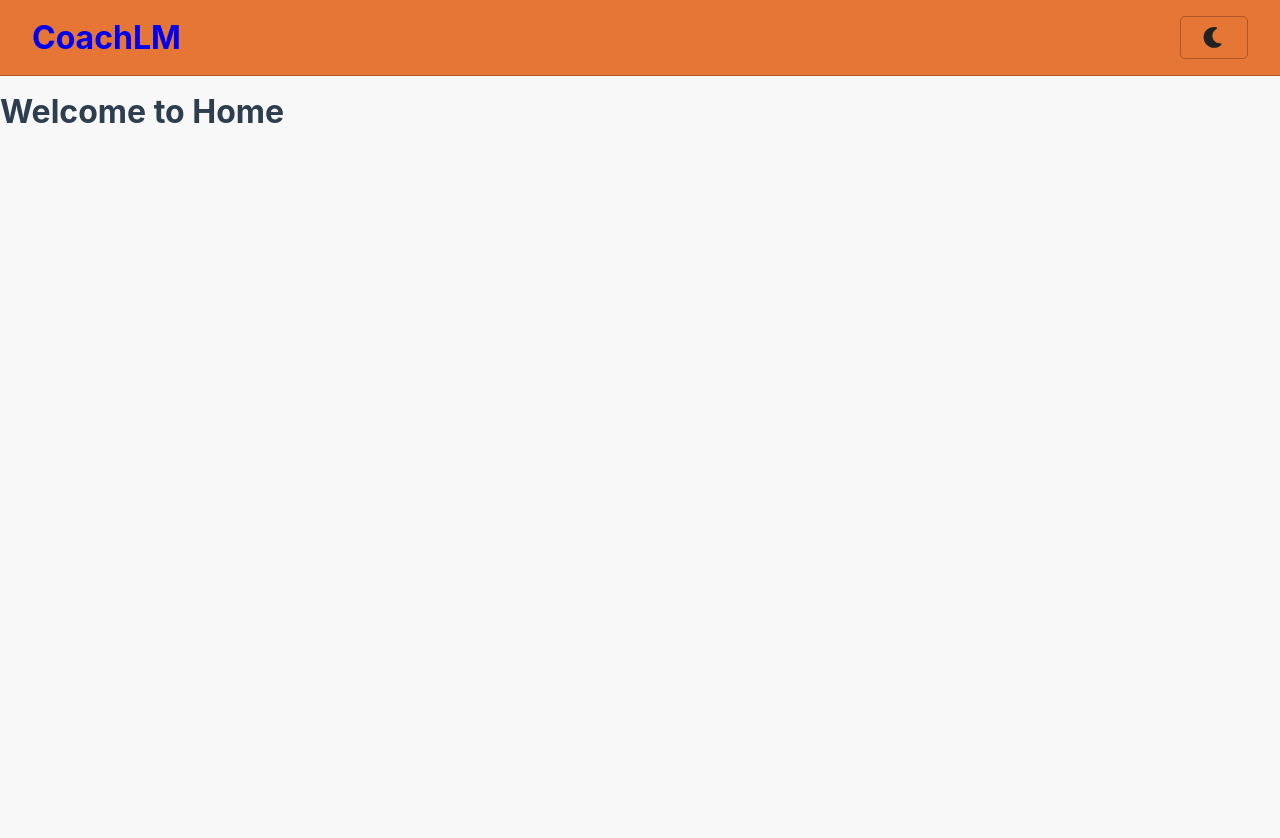
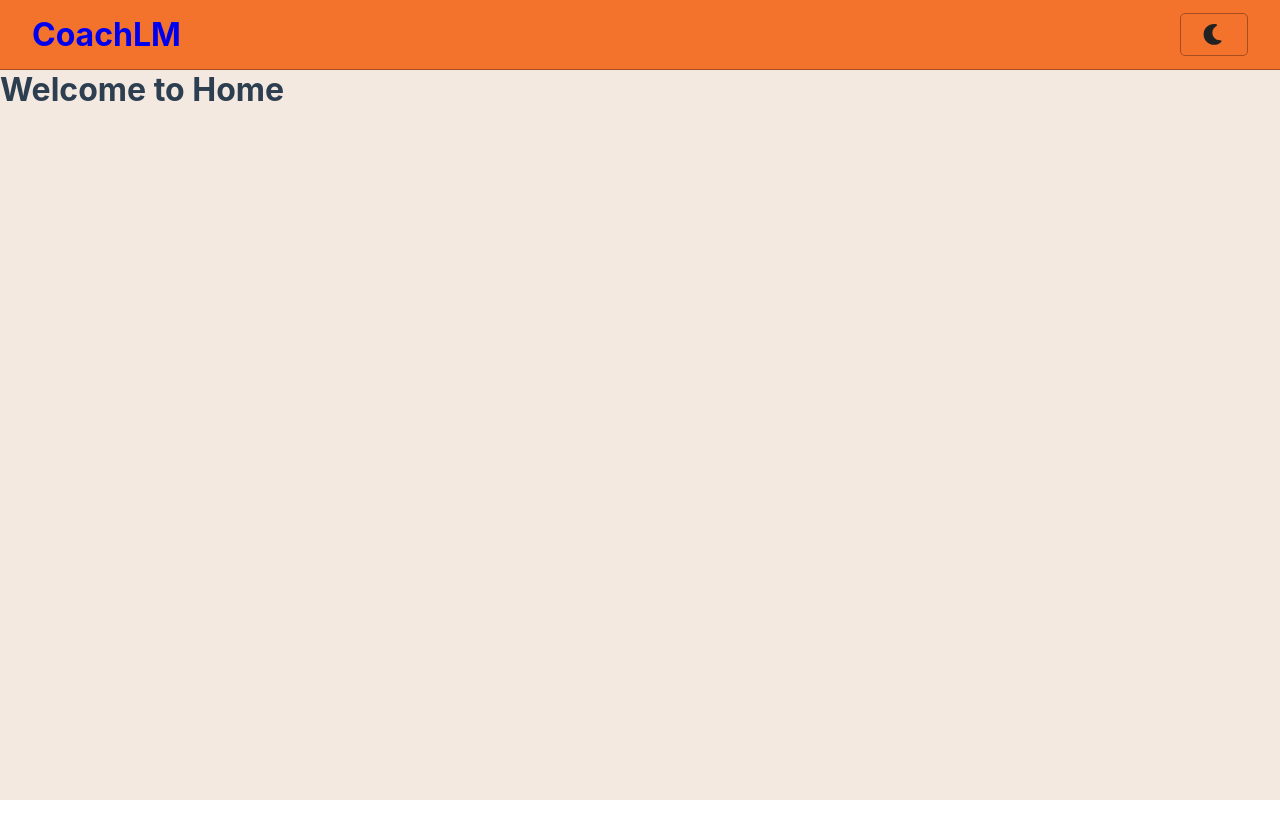
Before and after one commit to baptiste-dubillaud/coachlm, a Vue app in the folder frontend/: page / in a window 1280 px wide. Shown: the top 838 px of the page. After the commit the page ends 800 px from the top, so only its background shows below. Built offline with nearby package versions, Linux system fonts and the light colour scheme.

Commit message:
header height and scroll handling

```diff
--- a/frontend/src/App.vue
+++ b/frontend/src/App.vue
@@ -13,17 +13,14 @@ import AppHeader from "@/components/header/AppHeader.vue";
 
 <style scoped lang="scss">
 .app-container {
-    min-height: 100vh;
     display: flex;
+    flex: 1;
+    width: 100%;
+    height: calc(100vh - var(--vt-header-height));
+    overflow-y: auto;
     flex-direction: column;
     background-color: var(--vt-bg-primary);
     color: var(--vt-text-primary);
     font-family: var(--vt-font-family);
 }
-
-.main-content {
-    flex: 1;
-    width: 100%;
-    padding-top: 1rem;
-}
 </style>
--- a/frontend/src/assets/base.scss
+++ b/frontend/src/assets/base.scss
@@ -1,6 +1,6 @@
 :root {
     --vt-white: #ffffff;
-    --vt-white-soft: #f8f8f8;
+    --vt-white-soft: #f3e9e0;
     --vt-white-mute: #f2f2f2;
 
     --vt-black: #181818;
@@ -14,9 +14,9 @@
     --vt-font-family-mono: 'JetBrains Mono', 'Fira Code', Consolas, 'Courier New', monospace;
 
     // Accent colors for the app
-    --vt-accent-primary: #e67635;
-    --vt-accent-primary-dark: #b35426;
-    --vt-accent-primary-hover: #d1652c;
+    --vt-accent-primary: #f3722c;
+    --vt-accent-primary-dark:#a54d21;
+    --vt-accent-primary-hover: #f05a1a;
 
     --vt-red: #cf4333;
     --vt-red-hover: #cf3e2e;
@@ -42,6 +42,17 @@
     --vt-text-tertiary: var(--vt-black-mute);
     --vt-divider: var(--vt-divider-light-1);
 
+    // Scrollbar styling
+    --vt-scrollbar-bg: var(--vt-white-mute);
+    --vt-scrollbar-thumb: var(--vt-black-mute);
+    --vt-scrollbar-thumb-hover: var(--vt-black-soft);
+    --vt-scrollbar-width: 8px;
+    --vt-scrollbar-border-radius: 4px;
+    --vt-scrollbar-thumb-border: 2px solid var(--vt-scrollbar-bg);
+
+    // header height
+    --vt-header-height: 70px;
+
     // Smooth transitions for theme changes
     * {
         transition: background-color 0.3s ease, color 0.3s ease, border-color 0.3s ease;
@@ -58,4 +69,34 @@
     --vt-text-secondary: var(--vt-white-soft);
     --vt-text-tertiary: var(--vt-white-mute);
     --vt-divider: var(--vt-divider-dark-1);
+
+    // Scrollbar dark theme overrides
+    --vt-scrollbar-bg: var(--vt-black-mute);
+    --vt-scrollbar-thumb: var(--vt-white-mute);
+    --vt-scrollbar-thumb-hover: var(--vt-white-soft);
 }
+
+// Custom scrollbar styling for webkit browsers (Chrome, Safari, Edge)
+* {
+    scrollbar-width: thin;
+    scrollbar-color: var(--vt-scrollbar-thumb) var(--vt-scrollbar-bg);
+}
+
+*::-webkit-scrollbar {
+    width: var(--vt-scrollbar-width);
+    height: var(--vt-scrollbar-width);
+}
+
+*::-webkit-scrollbar-track {
+    background: var(--vt-scrollbar-bg);
+}
+
+*::-webkit-scrollbar-thumb {
+    background-color: var(--vt-scrollbar-thumb);
+    border-radius: var(--vt-scrollbar-border-radius);
+    border: var(--vt-scrollbar-thumb-border);
+}
+
+*::-webkit-scrollbar-thumb:hover {
+    background-color: var(--vt-scrollbar-thumb-hover);
+}
--- a/frontend/src/components/header/AppHeader.vue
+++ b/frontend/src/components/header/AppHeader.vue
@@ -30,6 +30,7 @@ import ThemeSelectorButton from '@/components/buttons/themeSelector/ThemeSelecto
     background-color: var(--vt-accent-primary);
     border-bottom: 1px solid var(--vt-accent-primary-dark);
     box-shadow: 0 2px 4px rgba(0, 0, 0, 0.1);
+    height: var(--vt-header-height);
 }
 
 .header-left {
```
